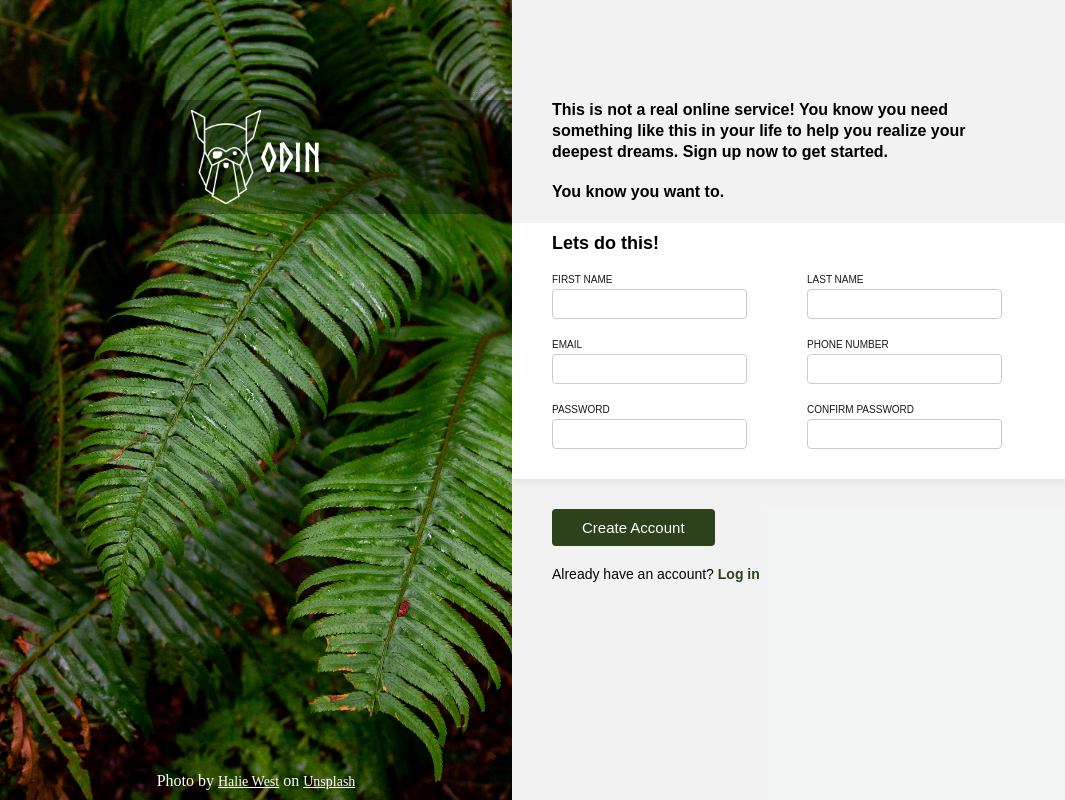
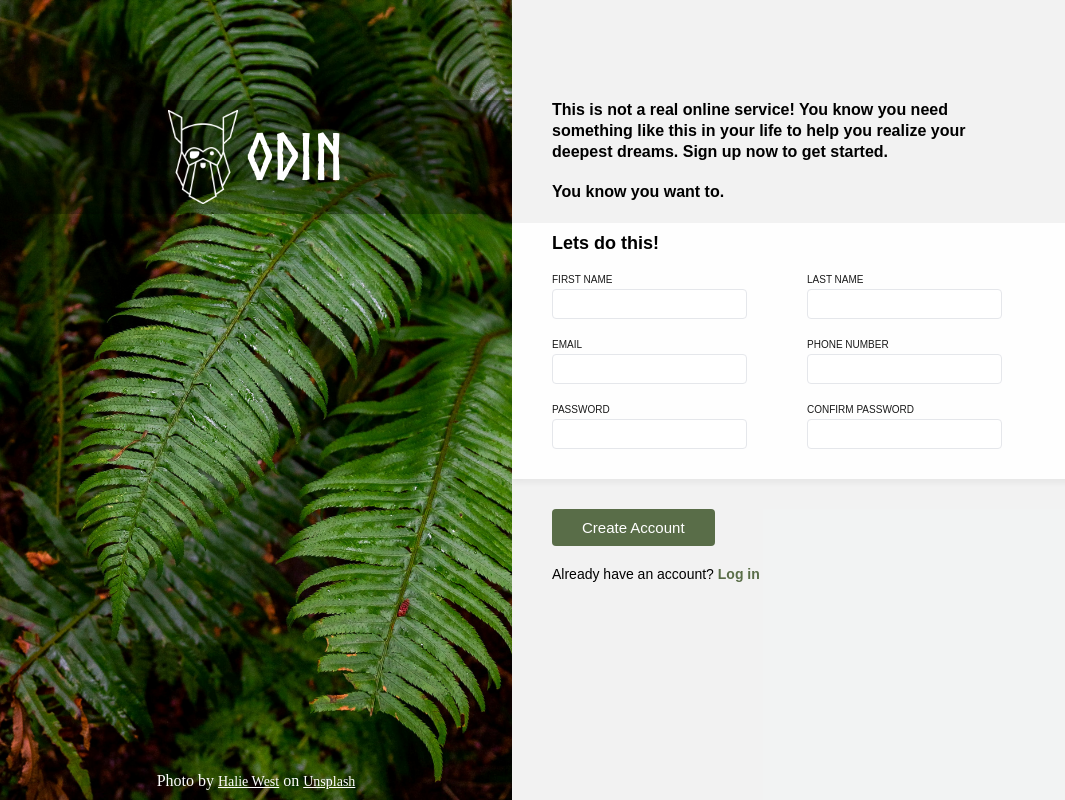
Before and after one commit to mwalania/signup_form, a plain HTML site: page index.html in a window 1280 px wide. Shown: the whole page, without its empty margins (0-1065 px from the left). Drawn offline with Linux system fonts and the light colour scheme.

Commit message:
Added pattern to passwords and changed css styles
Added pattern expression for pasword validation and changes css styles to match project requirements

```diff
--- a/index.html
+++ b/index.html
@@ -53,11 +53,17 @@
             <div class="form-group">
               <div class="row-group">
                 <label for="password">Password</label>
-                <input type="password" name="password" id="password">
+                <input
+                type="password" name="password" id="password"
+                pattern="^(?=.*[a-z])(?=.*[A-Z])(?=.*\d)(?=.*[@$!%*?&])[A-Za-z\d@$!%*?&]{8,}$"
+                >
               </div>
               <div class="row-group">
                 <label for="confirm_pass">Confirm Password</label>
-                <input type="password" name="pwd_confirm" id="confirm_pass">
+                <input
+                type="password" name="pwd_confirm" id="confirm_pass"
+                pattern="^(?=.*[a-z])(?=.*[A-Z])(?=.*\d)(?=.*[@$!%*?&])[A-Za-z\d@$!%*?&]{8,}$"
+                >
               </div>
             </div>
           </div>
--- a/style.css
+++ b/style.css
@@ -53,11 +53,12 @@ body{
 }
 .logo-image{
   width: 70px;
+  margin-right: 8px;
 }
 .logo-text{
   display: inline-block;
   color: white;
-  font-size: 2.5em; /*Am not sure abt the em unit, i will come back */
+  font-size: 4em; /*Am not sure abt the em unit, i will come back */
   font-family: norse-bold, Arial, Helvetica, sans-serif;
 
 }
@@ -139,7 +140,7 @@ body{
 }
 .row-group input{
   font-size: 14px;
-  border: 1px solid #ccc;
+  border: 1px solid #E5E7EB;
   border-radius: 4px;
   padding: 6px 6px;
   width: 100%;
@@ -149,7 +150,7 @@ body{
   border-color: #0000ff;
   box-shadow: 0 2px 4px rgba(0, 0, 255, 0.2);
 } */
-/* .form-group input:focus-visible{
+/* .form-groups input:focus-visible{
   border-color: red;
 } */
 
@@ -160,7 +161,7 @@ body{
 
 .account-btn{
 
-  background-color: #2e411d;
+  background-color: #596D48;
   margin-bottom: 20px;
   font-size: 15px;
   color: #fff;
@@ -183,5 +184,5 @@ body{
 }
 .acc-link:link,
 .acc-link:visited{
-  color: #2e411d;
+  color: #596D48;
 }
```
